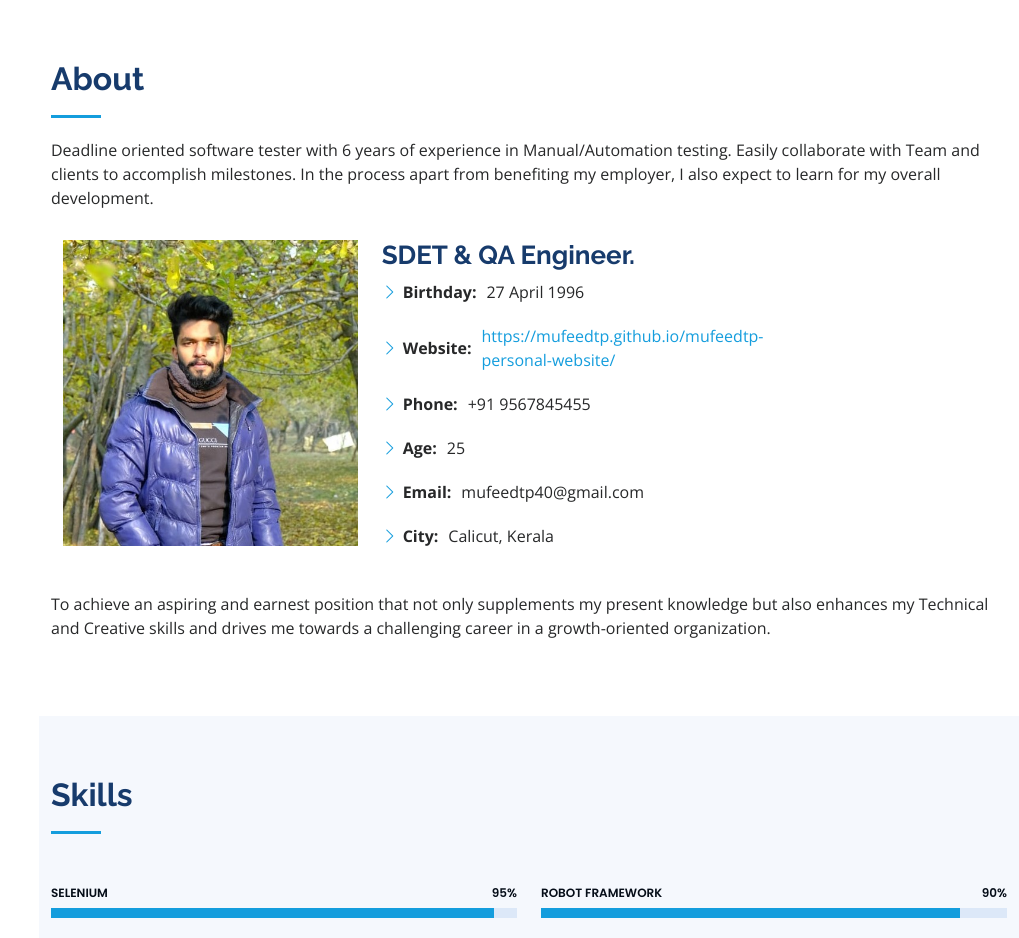
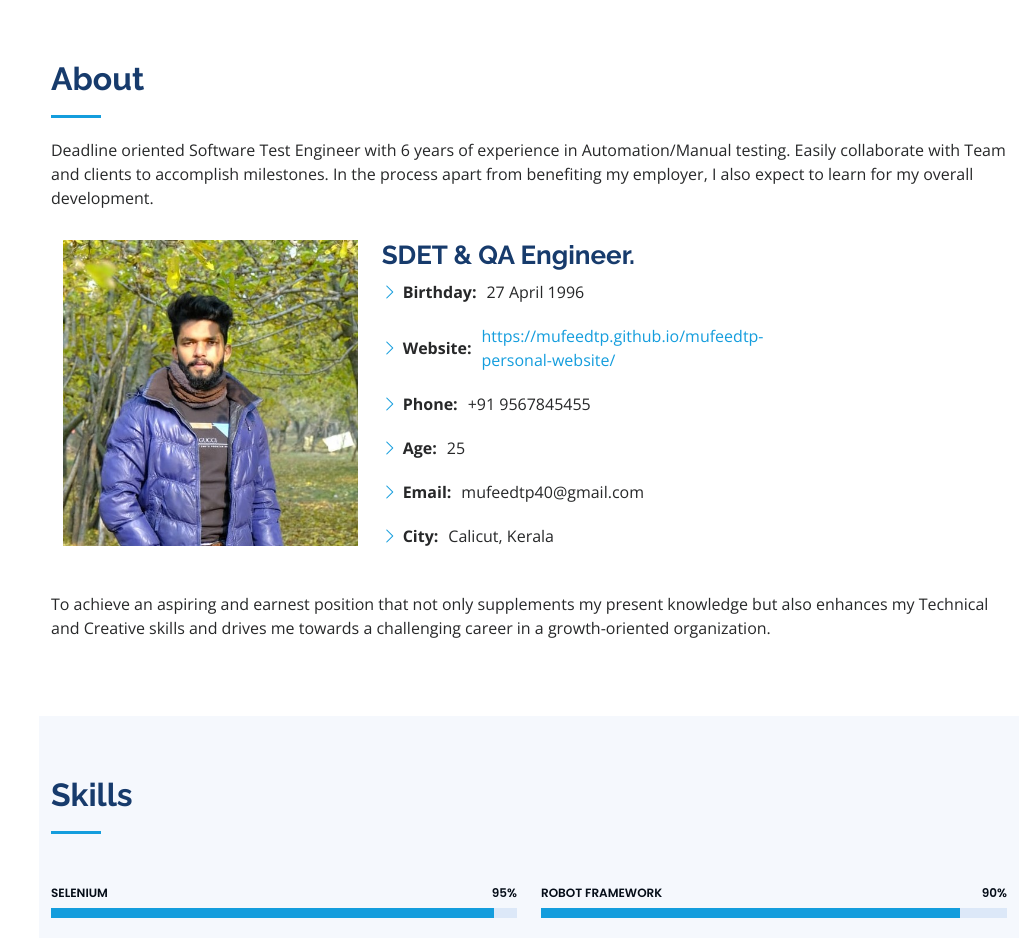
Before and after one commit to mufeedtp/mufeedtp-personal-website, a plain HTML site: page index.html in a window 1280 px wide. Shown: the part 800-1738 px from the top of the page, without its empty margins (261-1280 px from the left). Drawn offline with nearby package versions, Linux system fonts and the light colour scheme.

Commit message:
Update index.html

```diff
--- a/index.html
+++ b/index.html
@@ -88,7 +88,7 @@
         <div class="section-title">
           <h2>About</h2>
           <p>
-            Deadline oriented software tester with 6 years of experience in Manual/Automation testing. Easily collaborate
+            Deadline oriented Software Test Engineer with 6 years of experience in Automation/Manual testing. Easily collaborate
             with Team and clients to accomplish milestones. In the process apart from benefiting my employer, I also
             expect to learn for my overall development.
           </p>
```
